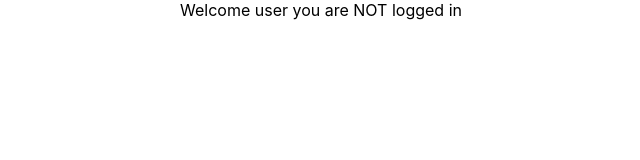
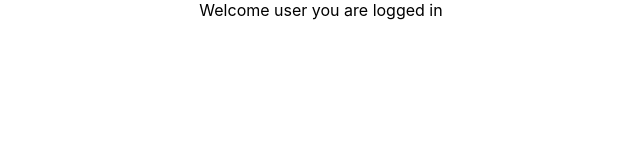
Before and after one commit to Johnnyadee/react-playground, a React (Create React App) app: page / in a window 1280 px wide. Shown: the top 160 px of the page, without its empty margins (319-959 px from the left). Built offline with nearby package versions, Linux system fonts and the light colour scheme.

Commit message:
feat: Set initial user login state to true and remove the 'not logged in' message.

```diff
--- a/src/Components/UserGreeting.js
+++ b/src/Components/UserGreeting.js
@@ -5,15 +5,11 @@ class UserGreeting extends Component {
     super(props);
 
     this.state = {
-      isLogged:  false,
+      isLogged: true,
     };
   }
   render() {
-    return this.state.isLogged ? (
-      <div>Welcome user you are logged in</div>
-    ) : (
-      <div>Welcome user you are NOT logged in</div>
-    );
+    return this.state.isLogged && <div>Welcome user you are logged in</div>;
   }
 }
 
```
